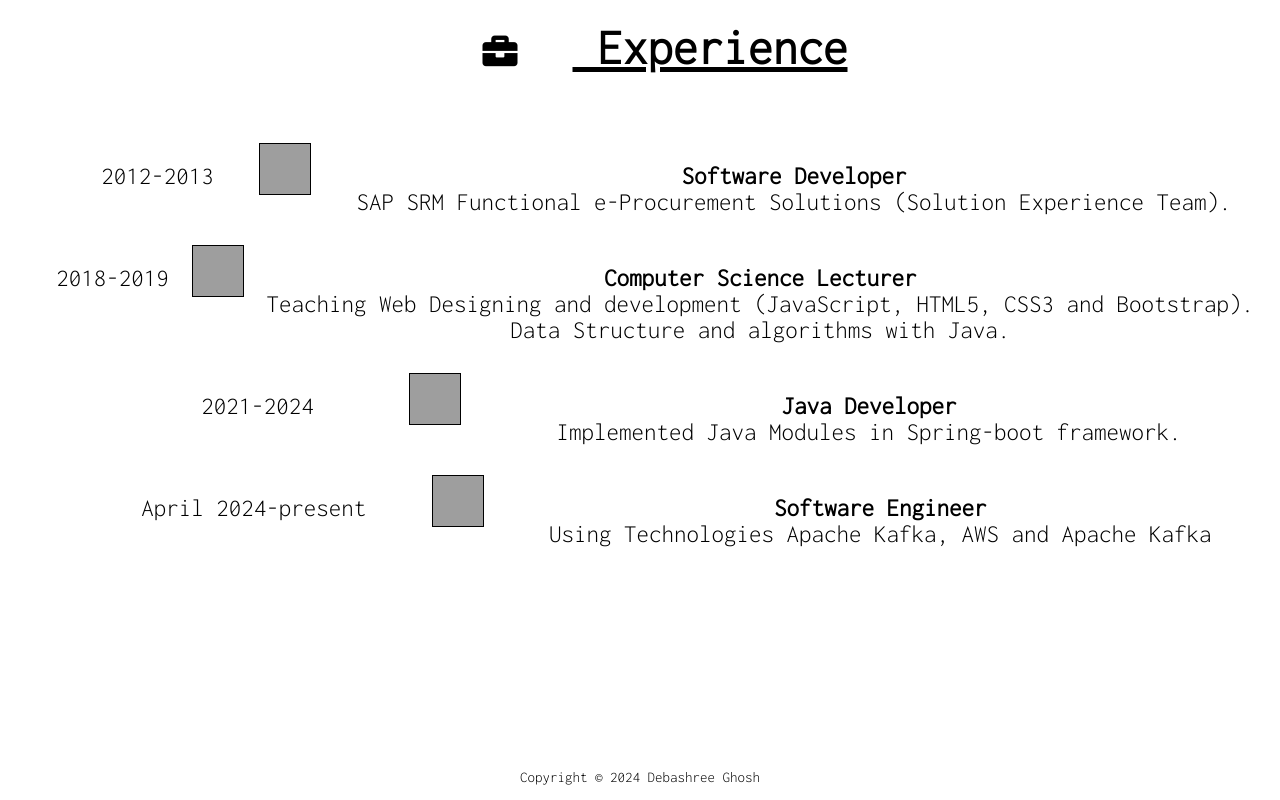
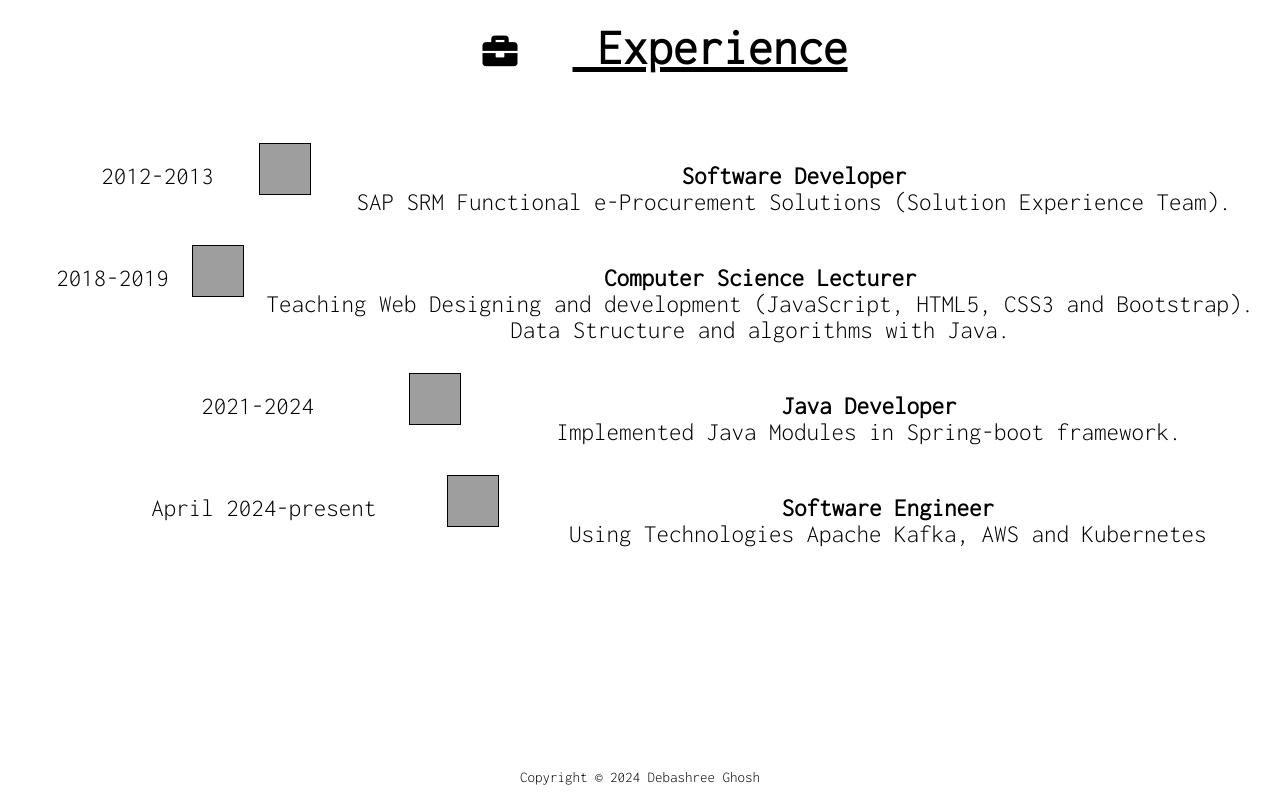
Before and after one commit to ghoshdebashree/ghoshdebashree.github.io, a plain HTML site: page index.html in a window 1280 px wide. Shown: the part 1423-2223 px from the top of the page. Drawn offline with nearby package versions, Linux system fonts and the light colour scheme; grey boxes are pictures that could not be loaded.

Commit message:
Update index.html

```diff
--- a/index.html
+++ b/index.html
@@ -163,7 +163,7 @@
        &nbsp<p>April 2024-present</p>
         <img src="https://www.logo.wine/a/logo/CGI_Inc./CGI_Inc.-Logo.wine.svg"/>
         <p><strong> Software Engineer</strong><br>
-          Using Technologies Apache Kafka, AWS and Apache Kafka
+          Using Technologies Apache Kafka, AWS and Kubernetes
       </div>
 
   </div>
```
